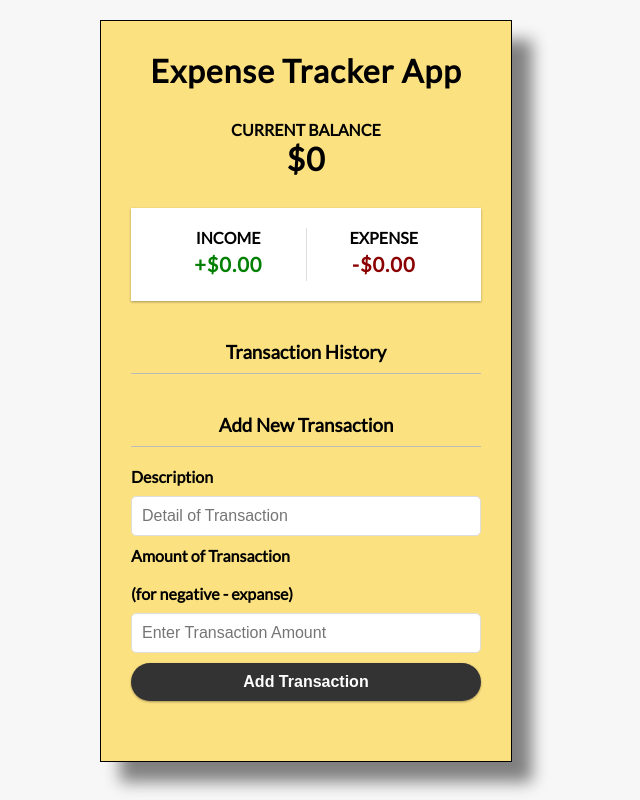
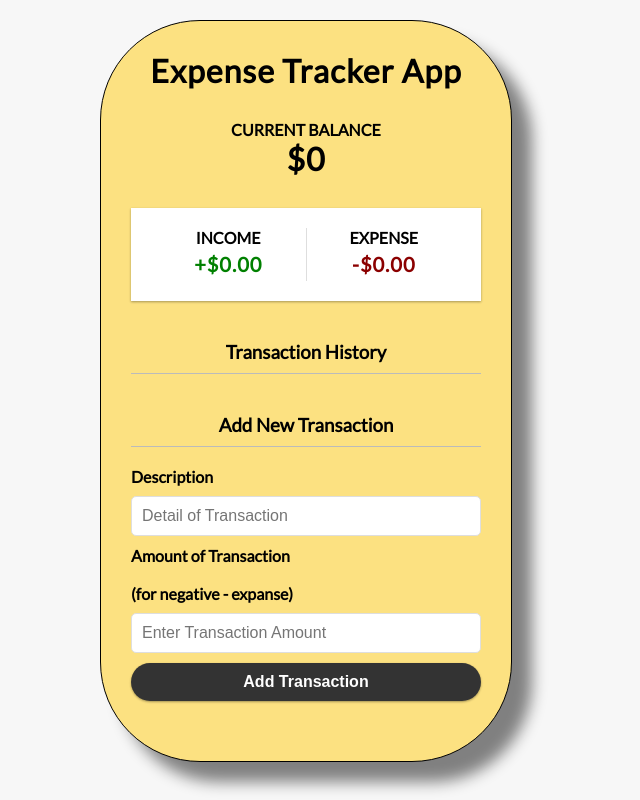
Before and after one commit to Basitali18999/Project1-Expense-App, a React (Create React App) app: page / in a window 1280 px wide. Shown: the whole page, without its empty margins (334-974 px from the left). Built offline with nearby package versions, Linux system fonts and the light colour scheme.

Commit message:
Added Changes in App.css

```diff
--- a/src/App.css
+++ b/src/App.css
@@ -193,14 +193,6 @@ input[type='number'] {
   background-color: #fce181;
   box-shadow: 20px 20px 15px  gray;
   margin: 20px;
-
-
-
-
-
-
-
-
-
+  border-radius: 100px;
 
 }
```
